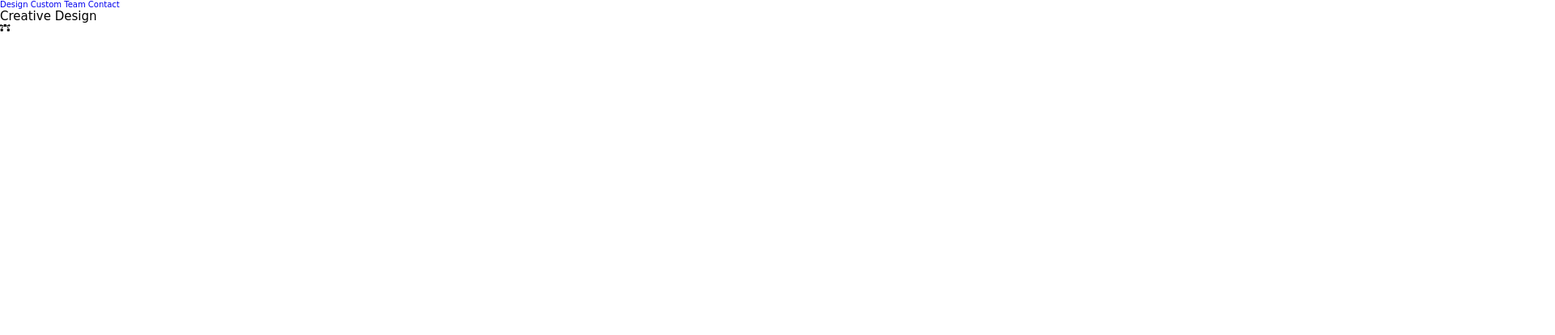
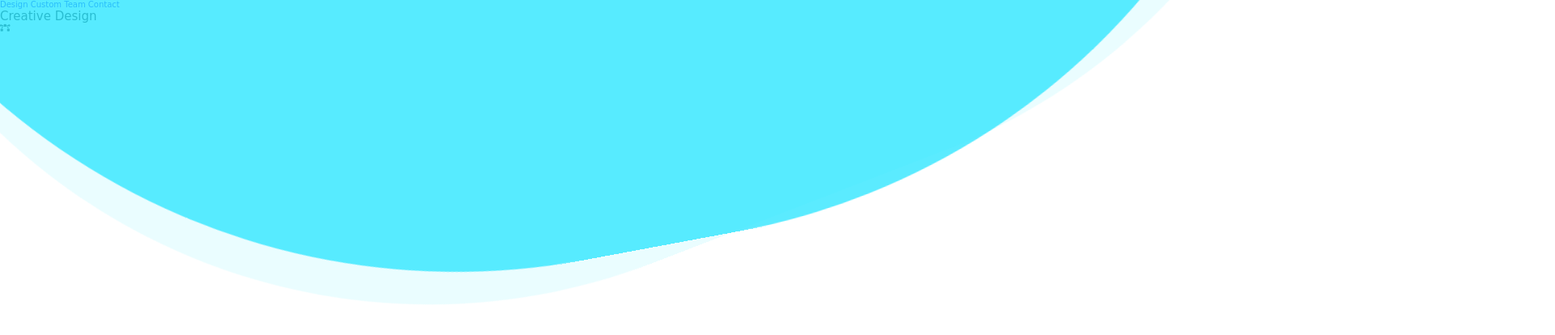
Before and after one commit to ddhay/Website-2-Creative-Designs, a plain HTML site: page index.html in a window 1280 px wide. Shown: the top 414 px of the page at 81% size, 1920 px wide, since content can reach past the window. Drawn offline with Linux system fonts and the light colour scheme; a web font is replaced by a local one.

Commit message:
adding animation

```diff
--- a/style.css
+++ b/style.css
@@ -1,6 +1,6 @@
 @import url('https://fonts.googleapis.com/css2?family=Bellota+Text:wght@300;400;700&family=Monoton&display=swap');
 
-
+/*GLOBAL STYLES*/
 
 *{
     margin: 0;
@@ -17,3 +17,58 @@
 html{
     font-size: 62.5%;
 }
+
+body {
+    overflow-x:hidden;
+}
+
+/*END OF GLOBAL STYLES*/
+
+/*SECTION 1 */
+.section-1{
+    width: 100%;
+    height: 100vh;
+    background-color: #fff;
+    position: relative;
+    }
+
+.floating-bg{
+    width: 150vw;
+    height: 150vw;
+    background-color: rgba(50,231,255,0.8);
+    position: absolute;
+    top:-125vw;
+    left: calc(50% - 75vw);
+    border-radius: 45%;
+    animation: rotate 30s infinite;
+}
+
+.floating-bg::before{
+    content: "";
+    width: 100%;
+    height: 100%;
+    background-color: rgba(50,231,255,0.1);
+    position:absolute;
+    top:0;
+    left:0;
+    border-radius: 40%;
+    animation: rotate 30s infinite;
+}
+
+    /*animation*/
+
+    @keyframes rotate{
+        0%{
+            transform:rotate(0);
+        }
+
+        100%{
+            transform:rotate(360deg)
+        }
+
+
+
+}
+
+
+/*END OF SECTION 1 */
```
Also changed, not shown: index.html (+3 -1 lines).
